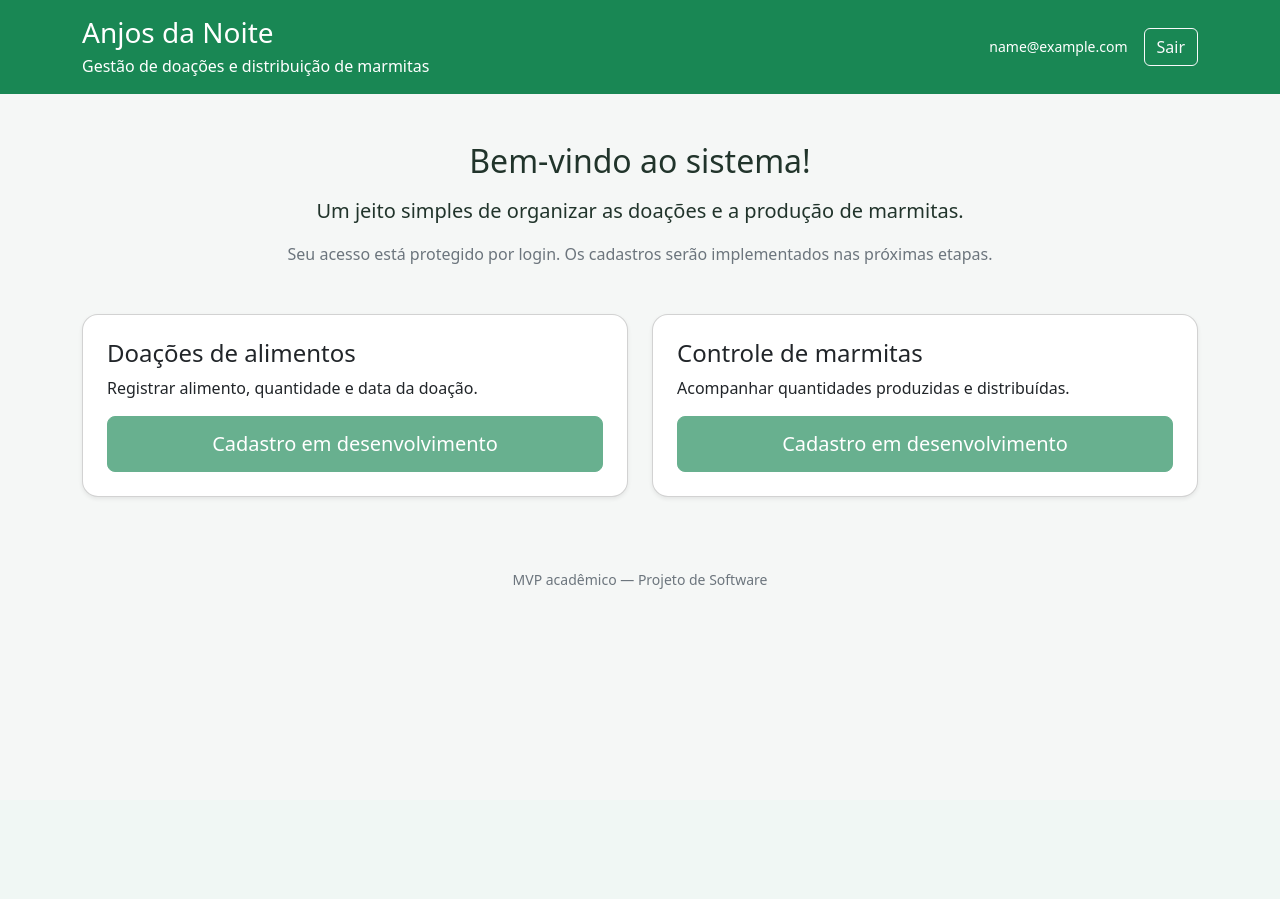
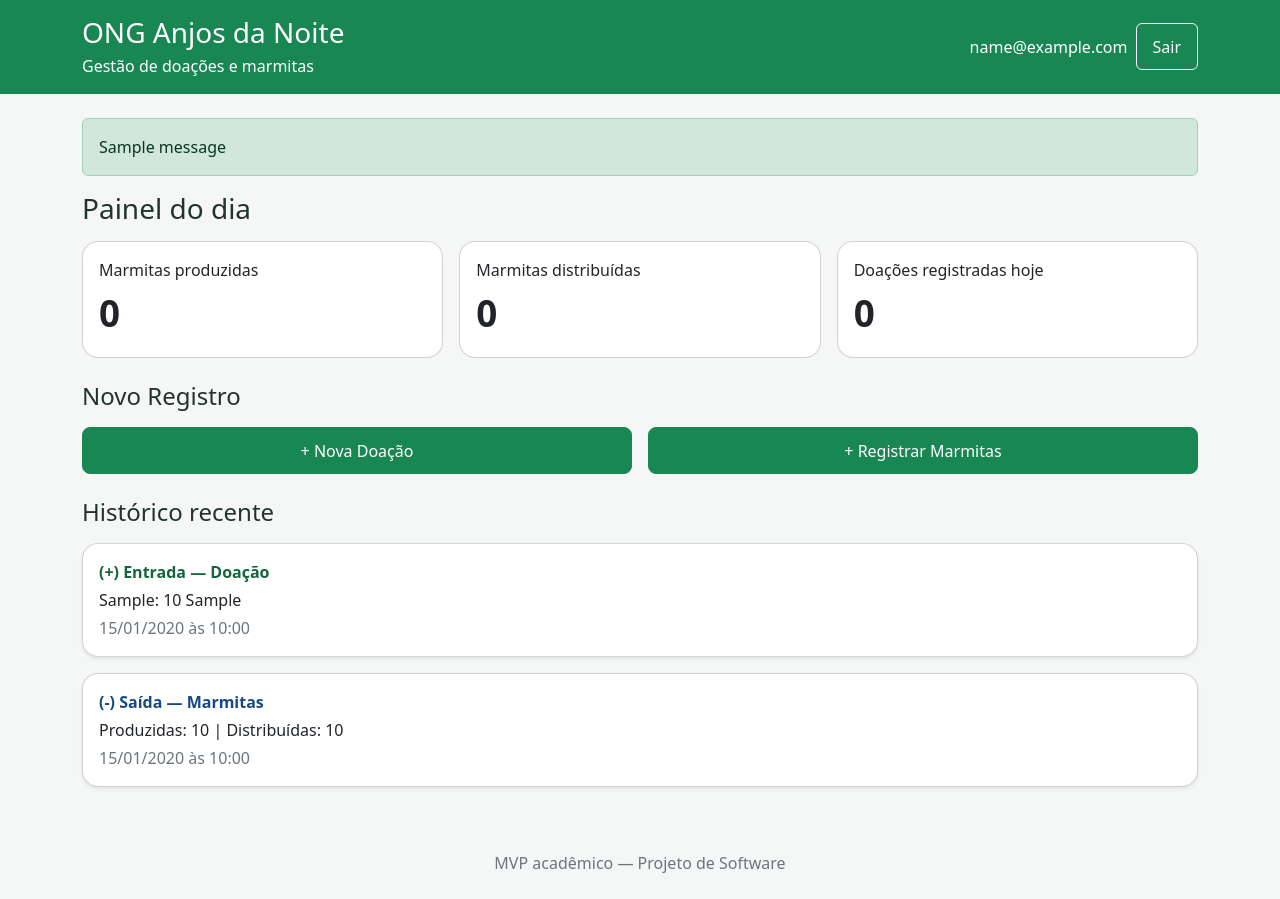
Before and after one commit to johannvoss/projeto-de-software, a Flask app: page / in a window 1280 px wide. Before the commit the page ends 589 px from the top, so only its background shows below. Run offline with Flask 3, Linux system fonts and the light colour scheme; a user stored in the database is signed in; tables that the repository leaves empty hold one stand-in row (values such as "Sample post"); one stand-in notice (Sample message) is shown.

Commit message:
feat: criar cadastros de doacoes e marmitas e painel

```diff
--- a/app.py
+++ b/app.py
@@ -1,51 +1,60 @@
-"""Aplicação Flask do MVP Anjos da Noite — autenticação e banco SQLite."""
+"""ONG Anjos da Noite — login, painel, doações e marmitas."""
 import os
 import re
 import secrets
-from datetime import timedelta
+from datetime import datetime, timedelta
 from pathlib import Path
+from zoneinfo import ZoneInfo
 
 import click
 from flask import Flask, abort, flash, redirect, render_template, url_for
 from flask_login import LoginManager, current_user, login_required, login_user, logout_user
-from sqlalchemy import create_engine, select
+from sqlalchemy import create_engine, inspect, select, text
 from sqlalchemy.orm import sessionmaker
 from werkzeug.security import check_password_hash, generate_password_hash
 
-from forms import FormLogin, FormSair
-from models import Base, Voluntario, agora_utc
+from forms import FormDoacao, FormLogin, FormMarmita, FormSair, hoje_sp
+from models import Base, Doacao, Marmita, Voluntario, agora_utc
+
+LIMITE_TENTATIVAS = 5
+BLOQUEIO_MINUTOS = 15
 
 
-BLOQUEIO_MINUTOS = 15
-LIMITE_TENTATIVAS = 5
+def data_hora_local(data):
+    """Grava a data indicada, com o horário atual se for hoje (hora local de SP)."""
+    agora = datetime.now(ZoneInfo('America/Sao_Paulo')).replace(tzinfo=None)
+    return agora if data == agora.date() else datetime.combine(data, datetime.min.time().replace(hour=12))
 
 
 def criar_app(configuracao=None):
     app = Flask(__name__)
     Path(app.instance_path).mkdir(parents=True, exist_ok=True)
-
-    # Em ambiente local, uma chave é gerada a cada inicialização.
-    # Para hospedar futuramente, defina SECRET_KEY fixa no ambiente.
     app.config.update(
-        SECRET_KEY=os.getenv("SECRET_KEY") or secrets.token_hex(32),
-        DATABASE_URL=os.getenv("DATABASE_URL") or
-                     f"sqlite:///{(Path(app.instance_path) / 'database.db').as_posix()}",
+        SECRET_KEY=os.getenv('SECRET_KEY') or secrets.token_hex(32),
+        DATABASE_URL=os.getenv('DATABASE_URL') or f"sqlite:///{(Path(app.instance_path) / 'database.db').as_posix()}",
         SESSION_COOKIE_HTTPONLY=True,
-        SESSION_COOKIE_SAMESITE="Lax",
-        SESSION_COOKIE_SECURE=os.getenv("COOKIE_SECURE") == "1",
+        SESSION_COOKIE_SAMESITE='Lax',
+        SESSION_COOKIE_SECURE=os.getenv('COOKIE_SECURE') == '1',
     )
     if configuracao:
         app.config.update(configuracao)
 
-    engine = create_engine(app.config["DATABASE_URL"])
+    engine = create_engine(app.config['DATABASE_URL'])
     Base.metadata.create_all(engine)
+    # Compatibilidade com banco criado na Etapa 2, sem apagar contas ou registros.
+    if engine.dialect.name == 'sqlite' and 'doacoes' in inspect(engine).get_table_names():
+        nomes = {col['name'] for col in inspect(engine).get_columns('doacoes')}
+        if 'unidade' not in nomes:
+            with engine.begin() as conexao:
+                conexao.execute(text("ALTER TABLE doacoes ADD COLUMN unidade VARCHAR(20) NOT NULL DEFAULT 'un'"))
+
     fabrica_sessoes = sessionmaker(bind=engine, expire_on_commit=False)
-    app.extensions["fabrica_sessoes"] = fabrica_sessoes
-    app.extensions["motor_sqlite"] = engine
+    app.extensions['fabrica_sessoes'] = fabrica_sessoes
+    app.extensions['motor_sqlite'] = engine
 
     login_manager = LoginManager()
-    login_manager.login_view = "entrar"
-    login_manager.login_message = "Entre com seu e-mail e senha para continuar."
+    login_manager.login_view = 'entrar'
+    login_manager.login_message = 'Entre com seu e-mail e senha para continuar.'
     login_manager.init_app(app)
 
     @login_manager.user_loader
@@ -57,35 +66,73 @@ def criar_app(configuracao=None):
         with fabrica_sessoes() as sessao:
             return sessao.get(Voluntario, numero)
 
-    @app.get("/")
+    @app.get('/')
     @login_required
     def inicio():
-        return render_template("index.html", form_sair=FormSair())
+        hoje = hoje_sp()
+        with fabrica_sessoes() as sessao:
+            doacoes = sessao.scalars(select(Doacao).order_by(Doacao.data_doacao.desc(), Doacao.id.desc())).all()
+            marmitas = sessao.scalars(select(Marmita).order_by(Marmita.data_registro.desc(), Marmita.id.desc())).all()
+        total_produzido = sum(m.quantidade_produzida for m in marmitas if m.data_registro.date() == hoje)
+        total_distribuido = sum(m.quantidade_distribuida for m in marmitas if m.data_registro.date() == hoje)
+        doacoes_hoje = sum(1 for d in doacoes if d.data_doacao.date() == hoje)
+        historico = ([{'tipo': 'doacao', 'data': d.data_doacao, 'item': d} for d in doacoes] +
+                     [{'tipo': 'marmita', 'data': m.data_registro, 'item': m} for m in marmitas])
+        historico.sort(key=lambda x: (x['data'], x['item'].id), reverse=True)
+        return render_template('index.html', form_sair=FormSair(), produzido=total_produzido,
+                               distribuido=total_distribuido, doacoes_hoje=doacoes_hoje,
+                               historico=historico[:50])
 
-    @app.route("/entrar", methods=["GET", "POST"])
+    @app.route('/doacoes/nova', methods=['GET', 'POST'])
+    @login_required
+    def nova_doacao():
+        form = FormDoacao()
+        if form.validate_on_submit():
+            with fabrica_sessoes() as sessao:
+                sessao.add(Doacao(alimento=form.alimento.data.strip(), quantidade=float(form.quantidade.data),
+                                  unidade=form.unidade.data, data_doacao=data_hora_local(form.data.data),
+                                  voluntario_id=current_user.id))
+                sessao.commit()
+            flash('✔ Registro salvo com sucesso! Doação cadastrada.', 'success')
+            return redirect(url_for('inicio'))
+        return render_template('registrar.html', form=form, titulo='Nova Doação', tipo='doacao', form_sair=FormSair())
+
+    @app.route('/marmitas/nova', methods=['GET', 'POST'])
+    @login_required
+    def nova_marmita():
+        form = FormMarmita()
+        if form.validate_on_submit():
+            with fabrica_sessoes() as sessao:
+                sessao.add(Marmita(quantidade_produzida=form.produzida.data,
+                                   quantidade_distribuida=form.distribuida.data,
+                                   data_registro=data_hora_local(form.data.data),
+                                   voluntario_id=current_user.id))
+                sessao.commit()
+            flash('✔ Registro salvo com sucesso! Marmitas cadastradas.', 'success')
+            return redirect(url_for('inicio'))
+        return render_template('registrar.html', form=form, titulo='Controle de Marmitas', tipo='marmita', form_sair=FormSair())
+
+    @app.route('/entrar', methods=['GET', 'POST'])
     def entrar():
         if current_user.is_authenticated:
-            return redirect(url_for("inicio"))
-
+            return redirect(url_for('inicio'))
         form = FormLogin()
         if form.validate_on_submit():
             email = form.email.data.strip().lower()
             senha = form.senha.data
             agora = agora_utc()
-
             with fabrica_sessoes() as sessao:
                 voluntario = sessao.scalar(select(Voluntario).where(Voluntario.email == email))
                 if voluntario and voluntario.bloqueado_ate and voluntario.bloqueado_ate > agora:
-                    flash("Acesso temporariamente bloqueado. Tente novamente em 15 minutos.", "warning")
+                    flash('⚠ Acesso temporariamente bloqueado. Tente novamente em 15 minutos.', 'warning')
                 elif voluntario and check_password_hash(voluntario.senha_hash, senha):
                     voluntario.tentativas_falhas = 0
                     voluntario.bloqueado_ate = None
                     sessao.commit()
                     login_user(voluntario)
-                    return redirect(url_for("inicio"))
+                    return redirect(url_for('inicio'))
                 else:
                     if voluntario:
-                        # Se o tempo de bloqueio já terminou, reinicia o contador.
                         if voluntario.bloqueado_ate and voluntario.bloqueado_ate <= agora:
                             voluntario.tentativas_falhas = 0
                             voluntario.bloqueado_ate = None
@@ -93,45 +140,41 @@ def criar_app(configuracao=None):
                         if voluntario.tentativas_falhas >= LIMITE_TENTATIVAS:
                             voluntario.bloqueado_ate = agora + timedelta(minutes=BLOQUEIO_MINUTOS)
                         sessao.commit()
-                    flash("E-mail ou senha inválidos.", "danger")
+                    flash('⚠ E-mail ou senha inválidos.', 'danger')
+        return render_template('login.html', form=form)
 
-        return render_template("login.html", form=form)
-
-    @app.post("/sair")
+    @app.post('/sair')
     @login_required
     def sair():
         formulario = FormSair()
         if not formulario.validate_on_submit():
             abort(400)
         logout_user()
-        flash("Você saiu do sistema.", "success")
-        return redirect(url_for("entrar"))
+        flash('✔ Você saiu do sistema.', 'success')
+        return redirect(url_for('entrar'))
 
-    @app.cli.command("criar-voluntario")
-    @click.option("--email", prompt="E-mail do voluntário")
+    @app.cli.command('criar-voluntario')
+    @click.option('--email', prompt='E-mail do voluntário')
     def criar_voluntario(email):
-        """Cria uma conta autorizada no terminal (sem cadastro público)."""
         email = email.strip().lower()
-        if len(email) > 254 or not re.fullmatch(r"[^\s@]+@[^\s@]+\.[^\s@]+", email):
-            raise click.ClickException("E-mail inválido.")
-        senha = click.prompt("Senha (mínimo 8 caracteres)", hide_input=True, confirmation_prompt=True)
+        if len(email) > 254 or not re.fullmatch(r'[^\s@]+@[^\s@]+\.[^\s@]+', email):
+            raise click.ClickException('E-mail inválido.')
+        senha = click.prompt('Senha (mínimo 8 caracteres)', hide_input=True, confirmation_prompt=True)
         if len(senha) < 8:
-            raise click.ClickException("A senha deve ter pelo menos 8 caracteres.")
+            raise click.ClickException('A senha deve ter pelo menos 8 caracteres.')
         with fabrica_sessoes() as sessao:
             existente = sessao.scalar(select(Voluntario).where(Voluntario.email == email))
             if existente:
-                raise click.ClickException("Já existe um voluntário com esse e-mail.")
-            sessao.add(Voluntario(
-                email=email,
-                senha_hash=generate_password_hash(senha, method="pbkdf2:sha256", salt_length=16),
-            ))
+                raise click.ClickException('Já existe um voluntário com esse e-mail.')
+            sessao.add(Voluntario(email=email, senha_hash=generate_password_hash(
+                senha, method='pbkdf2:sha256', salt_length=16)))
             sessao.commit()
-        click.echo("Voluntário cadastrado com sucesso!")
+        click.echo('Voluntário cadastrado com sucesso!')
 
     return app
 
 
 app = criar_app()
 
-if __name__ == "__main__":
-    app.run(debug=True)
+if __name__ == '__main__':
+    app.run(debug=False)
--- a/forms.py
+++ b/forms.py
@@ -1,17 +1,49 @@
-"""Formulários com proteção CSRF."""
+"""Formulários do MVP com validação no servidor e proteção CSRF."""
+from datetime import datetime
+from zoneinfo import ZoneInfo
+
 from flask_wtf import FlaskForm
-from wtforms import PasswordField, StringField, SubmitField
-from wtforms.validators import DataRequired, Length, Regexp
+from wtforms import DateField, DecimalField, IntegerField, PasswordField, SelectField, StringField, SubmitField
+from wtforms.validators import DataRequired, InputRequired, Length, NumberRange, Regexp, ValidationError
+
+
+def hoje_sp():
+    return datetime.now(ZoneInfo('America/Sao_Paulo')).date()
 
 
 class FormLogin(FlaskForm):
-    email = StringField(
-        "E-mail", validators=[DataRequired(), Length(max=254),
-                               Regexp(r"^[^\s@]+@[^\s@]+\.[^\s@]+$", message="Informe um e-mail válido.")]
-    )
-    senha = PasswordField("Senha", validators=[DataRequired()])
-    entrar = SubmitField("Entrar")
+    email = StringField('E-mail', validators=[DataRequired(), Length(max=254),
+        Regexp(r'^[^\s@]+@[^\s@]+\.[^\s@]+$', message='Informe um e-mail válido.')])
+    senha = PasswordField('Senha', validators=[DataRequired()])
+    entrar = SubmitField('Entrar')
 
 
 class FormSair(FlaskForm):
-    sair = SubmitField("Sair")
+    sair = SubmitField('Sair')
+
+
+class FormDoacao(FlaskForm):
+    alimento = StringField('Nome do alimento', validators=[DataRequired(message='Informe o alimento.'), Length(max=120)])
+    quantidade = DecimalField('Quantidade', places=2, validators=[InputRequired(message='Informe a quantidade.'), NumberRange(min=0.01, message='A quantidade deve ser maior que zero.')])
+    unidade = SelectField('Unidade', choices=[('kg', 'Quilogramas (kg)'), ('un', 'Unidades'), ('litros', 'Litros')], validators=[DataRequired()])
+    data = DateField('Data da doação', format='%Y-%m-%d', default=hoje_sp, validators=[InputRequired(message='Informe a data.')])
+    salvar = SubmitField('Salvar doação')
+
+    def validate_data(self, campo):
+        if campo.data > hoje_sp():
+            raise ValidationError('A data não pode estar no futuro.')
+
+
+class FormMarmita(FlaskForm):
+    produzida = IntegerField('Quantidade produzida', validators=[InputRequired(message='Informe a quantidade produzida.'), NumberRange(min=1, message='Informe pelo menos uma marmita.')])
+    distribuida = IntegerField('Quantidade distribuída', validators=[InputRequired(message='Informe a quantidade distribuída.'), NumberRange(min=0, message='A quantidade não pode ser negativa.')])
+    data = DateField('Data do registro', format='%Y-%m-%d', default=hoje_sp, validators=[InputRequired(message='Informe a data.')])
+    salvar = SubmitField('Salvar registro')
+
+    def validate_distribuida(self, campo):
+        if self.produzida.data is not None and campo.data is not None and campo.data > self.produzida.data:
+            raise ValidationError('O total distribuído não pode superar o produzido.')
+
+    def validate_data(self, campo):
+        if campo.data > hoje_sp():
+            raise ValidationError('A data não pode estar no futuro.')
--- a/models.py
+++ b/models.py
@@ -34,6 +34,7 @@ class Doacao(Base):
     id: Mapped[int] = mapped_column(primary_key=True)
     alimento: Mapped[str] = mapped_column(String(120), nullable=False)
     quantidade: Mapped[float] = mapped_column(Float, nullable=False)
+    unidade: Mapped[str] = mapped_column(String(20), nullable=False, default="un", server_default="un")
     data_doacao: Mapped[datetime] = mapped_column(DateTime, nullable=False, default=agora_utc)
     voluntario_id: Mapped[int] = mapped_column(ForeignKey("voluntarios.id"), nullable=False)
 
--- a/static/css/estilo.css
+++ b/static/css/estilo.css
@@ -1,12 +1,13 @@
-body {
-    background: #f5f7f6;
-    color: #21342b;
-}
-
-.card {
-    border-radius: 1rem;
-}
-
-.btn-lg {
-    min-height: 3.5rem;
-}
+:root { font-size: 16px; }
+body { background: #f5f7f6; color: #21342b; font-size: 1rem; }
+.card { border-radius: 1rem; }
+.formulario-card { max-width: 600px; }
+.btn, .form-control, .form-select { min-height: 44px; font-size: 1rem; }
+.btn { padding: .65rem 1rem; }
+a, button { min-width: 44px; }
+:focus-visible { outline: 3px solid #ffbd28 !important; outline-offset: 3px; }
+.numero { font-size: 2.3rem; font-weight: 700; }
+.usuario { overflow-wrap: anywhere; }
+.text-success { color: #14653c !important; }
+.text-primary { color: #164a83 !important; }
+@media (max-width: 576px) { .container { padding-left: 16px; padding-right: 16px; } }
--- a/templates/index.html
+++ b/templates/index.html
@@ -1,53 +1,59 @@
 <!doctype html>
 <html lang="pt-BR">
 <head>
-    <meta charset="UTF-8">
-    <meta name="viewport" content="width=device-width, initial-scale=1">
-    <title>Anjos da Noite | Gestão de doações</title>
+    <meta charset="UTF-8"><meta name="viewport" content="width=device-width, initial-scale=1">
+    <title>Painel | ONG Anjos da Noite</title>
     <link href="https://cdn.jsdelivr.net/npm/bootstrap@5.3.3/dist/css/bootstrap.min.css" rel="stylesheet">
     <link rel="stylesheet" href="{{ url_for('static', filename='css/estilo.css') }}">
 </head>
 <body>
-    <header class="bg-success text-white py-3">
+<header class="bg-success text-white py-3 cabecalho">
   <div class="container d-flex flex-wrap justify-content-between align-items-center gap-3">
-            <div>
-                <h1 class="h3 mb-1">Anjos da Noite</h1>
-                <p class="mb-0">Gestão de doações e distribuição de marmitas</p>
-            </div>
-            <form method="post" action="{{ url_for('sair') }}" class="d-flex align-items-center gap-3 flex-wrap">
-                <span class="small text-white">{{ current_user.email }}</span>
-                {{ form_sair.hidden_tag() }}
-                {{ form_sair.sair(class_="btn btn-outline-light") }}
+    <div><h1 class="h3 mb-1">ONG Anjos da Noite</h1><p class="mb-0">Gestão de doações e marmitas</p></div>
+    <form method="post" action="{{ url_for('sair') }}" class="d-flex flex-wrap align-items-center gap-2">
+      <span class="usuario">{{ current_user.email }}</span>{{ form_sair.hidden_tag() }}
+      {{ form_sair.sair(class_='btn btn-outline-light') }}
     </form>
   </div>
 </header>
-    <main class="container py-5">
-        <section class="text-center mb-5">
-            <h2 class="mb-3">Bem-vindo ao sistema!</h2>
-            <p class="lead">Um jeito simples de organizar as doações e a produção de marmitas.</p>
-            <p class="text-secondary">Seu acesso está protegido por login. Os cadastros serão implementados nas próximas etapas.</p>
+<main class="container py-4">
+  {% with mensagens = get_flashed_messages(with_categories=true) %}
+    {% for categoria, mensagem in mensagens %}<div class="alert alert-{{ categoria }}" role="status">{{ mensagem }}</div>{% endfor %}
+  {% endwith %}
+  <h2 class="h3 mb-3">Painel do dia</h2>
+  <section class="row g-3 mb-4" aria-label="Resumo de hoje">
+    <div class="col-12 col-md-4"><div class="card h-100"><div class="card-body"><p class="mb-1">Marmitas produzidas</p><p class="numero mb-0">{{ produzido }}</p></div></div></div>
+    <div class="col-12 col-md-4"><div class="card h-100"><div class="card-body"><p class="mb-1">Marmitas distribuídas</p><p class="numero mb-0">{{ distribuido }}</p></div></div></div>
+    <div class="col-12 col-md-4"><div class="card h-100"><div class="card-body"><p class="mb-1">Doações registradas hoje</p><p class="numero mb-0">{{ doacoes_hoje }}</p></div></div></div>
   </section>
-        <div class="row g-4">
-            <div class="col-12 col-md-6">
-                <article class="card h-100 shadow-sm">
-                    <div class="card-body p-4">
-                        <h3 class="h4">Doações de alimentos</h3>
-                        <p>Registrar alimento, quantidade e data da doação.</p>
-                        <button class="btn btn-success btn-lg w-100" type="button" disabled>Cadastro em desenvolvimento</button>
+  <section class="mb-4" aria-label="Cadastrar novo registro">
+    <h2 class="h4 mb-3">Novo Registro</h2>
+    <div class="row g-3">
+      <div class="col-12 col-md-6"><a class="btn btn-success btn-lg w-100" href="{{ url_for('nova_doacao') }}">+ Nova Doação</a></div>
+      <div class="col-12 col-md-6"><a class="btn btn-success btn-lg w-100" href="{{ url_for('nova_marmita') }}">+ Registrar Marmitas</a></div>
     </div>
-                </article>
-            </div>
-            <div class="col-12 col-md-6">
-                <article class="card h-100 shadow-sm">
-                    <div class="card-body p-4">
-                        <h3 class="h4">Controle de marmitas</h3>
-                        <p>Acompanhar quantidades produzidas e distribuídas.</p>
-                        <button class="btn btn-success btn-lg w-100" type="button" disabled>Cadastro em desenvolvimento</button>
-                    </div>
-                </article>
-            </div>
-        </div>
+  </section>
+  <section aria-labelledby="titulo-historico">
+    <h2 id="titulo-historico" class="h4 mb-3">Histórico recente</h2>
+    {% if historico %}
+      <ul class="list-unstyled d-grid gap-3">
+      {% for registro in historico %}
+        <li class="card shadow-sm"><div class="card-body">
+          {% if registro.tipo == 'doacao' %}
+            <p class="mb-1 fw-semibold text-success">(+) Entrada — Doação</p>
+            <p class="mb-1">{{ registro.item.alimento }}: {{ '%g'|format(registro.item.quantidade) }} {{ registro.item.unidade }}</p>
+          {% else %}
+            <p class="mb-1 fw-semibold text-primary">(-) Saída — Marmitas</p>
+            <p class="mb-1">Produzidas: {{ registro.item.quantidade_produzida }} | Distribuídas: {{ registro.item.quantidade_distribuida }}</p>
+          {% endif %}
+          <p class="mb-0 text-secondary">{{ registro.data.strftime('%d/%m/%Y às %H:%M') }}</p>
+        </div></li>
+      {% endfor %}
+      </ul>
+    {% else %}
+      <p class="card p-3">Nenhum registro encontrado. Toque em Novo Registro para começar.</p>
+    {% endif %}
+  </section>
 </main>
-    <footer class="container py-4 text-center text-secondary small">MVP acadêmico — Projeto de Software</footer>
-</body>
-</html>
+<footer class="container py-4 text-center text-secondary">MVP acadêmico — Projeto de Software</footer>
+</body></html>
```
Also changed, not shown: templates/login.html (+4 -4 lines), templates/registrar.html (added, +32 -0 lines), tests/test_app.py (+2 -2 lines), README.md. Lines whose indentation alone changed are shown as unchanged.
